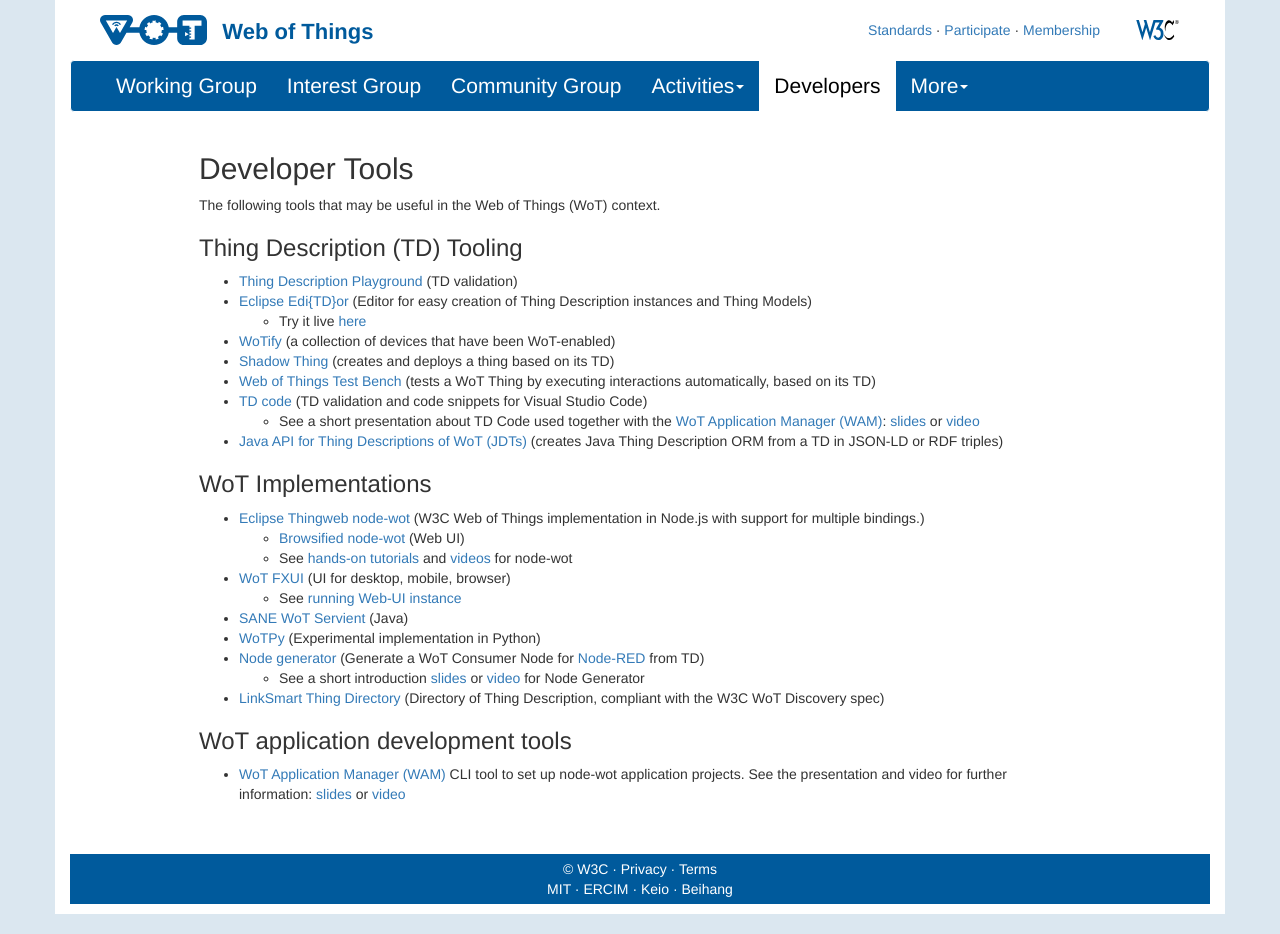
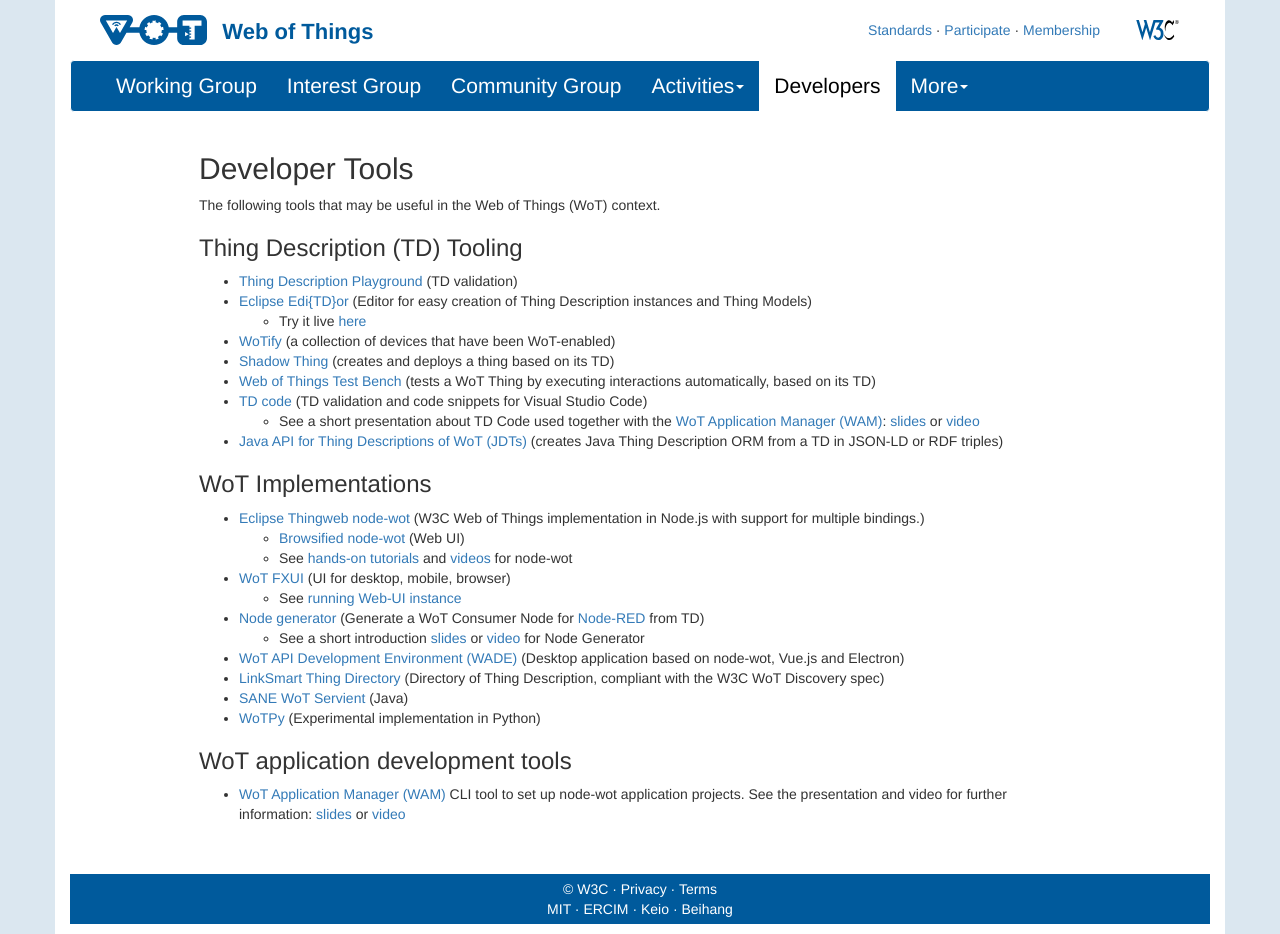
Before and after one commit to w3c/wot-marketing, a Jekyll site: the page built from docs/developers/index.html, in a window 1280 px wide. Built offline with Jekyll 4.4.1, drawn with Linux system fonts in a browser that asks for light colours; nearby versions of some CDN libraries.

Commit message:
add wade to implementations

```diff
--- a/docs/developers/index.html
+++ b/docs/developers/index.html
@@ -57,19 +57,22 @@
 			</ul>
 		</li>
 		<li>
-			<a href="https://github.com/sane-city/wot-servient">SANE WoT Servient</a> (Java)
-		</li>
-		<li>
-			<a href="https://github.com/agmangas/wot-py">WoTPy</a> (Experimental implementation in Python)
-		</li>
-		<li>
 			<a href="https://github.com/node-red/node-red-nodegen">Node generator</a> (Generate a WoT Consumer Node for <a href="https://nodered.org/">Node-RED</a> from TD)
 			<ul>
 				<li>See a short introduction <a href="wot_nodegen.pptx" target="_blank">slides</a> or <a href="wot_nodegen.mp4" target="_blank">video</a> for Node Generator</li>
 			</ul>
 		</li>
 		<li>
+			<a href="https://github.com/tum-esi/wade">WoT API Development Environment (WADE)</a> (Desktop application based on node-wot, Vue.js and Electron)
+		</li>
+		<li>
 			<a href="https://github.com/linksmart/thing-directory">LinkSmart Thing Directory</a> (Directory of Thing Description, compliant with the W3C WoT Discovery spec)
+		</li>
+		<li>
+			<a href="https://github.com/sane-city/wot-servient">SANE WoT Servient</a> (Java)
+		</li>
+		<li>
+			<a href="https://github.com/agmangas/wot-py">WoTPy</a> (Experimental implementation in Python)
 		</li>
 	</ul>
 	<h3>WoT application development tools</h3>
```
